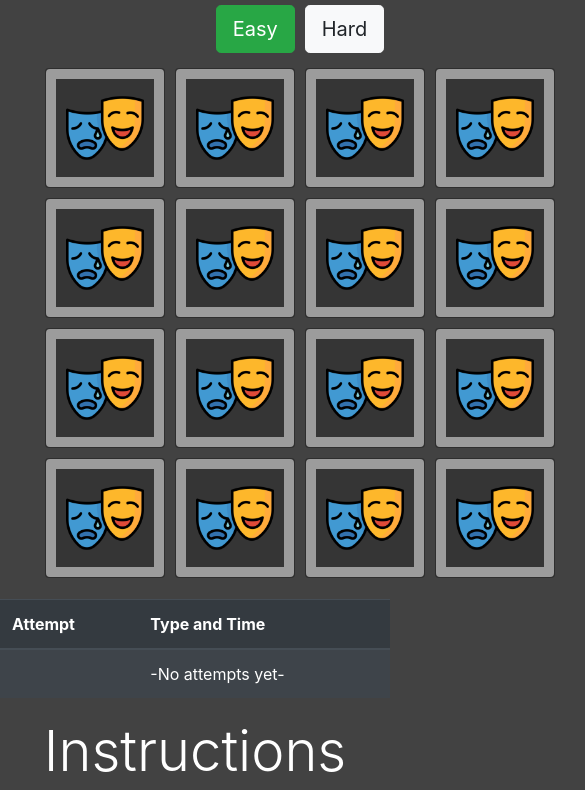
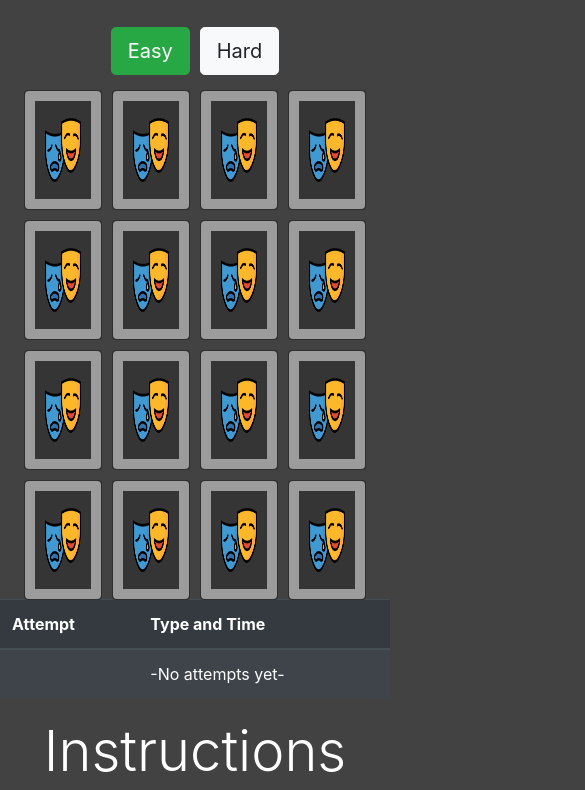
Before and after one commit to raveendrahewage/facememo, a plain HTML site: page index.html in a window 390 px wide. Shown: the part 216-1006 px from the top of the page, 585 px wide, since content can reach past the window. Drawn offline with nearby package versions, Linux system fonts and the light colour scheme.

Commit message:
sixth commit

```diff
--- a/styles.css
+++ b/styles.css
@@ -148,3 +148,18 @@ body {
     margin-left: 20px;
     margin-right: 20px;
 }
+
+@media screen and (max-width: 600px) {
+    .gameContainer {
+        width: 100%;
+        height: 600px;
+        perspective: 2000px;
+    }
+    .card {
+        width: 20%;
+        height: 20%;
+    }
+    .type {
+        width: 100%;
+    }
+}
```
